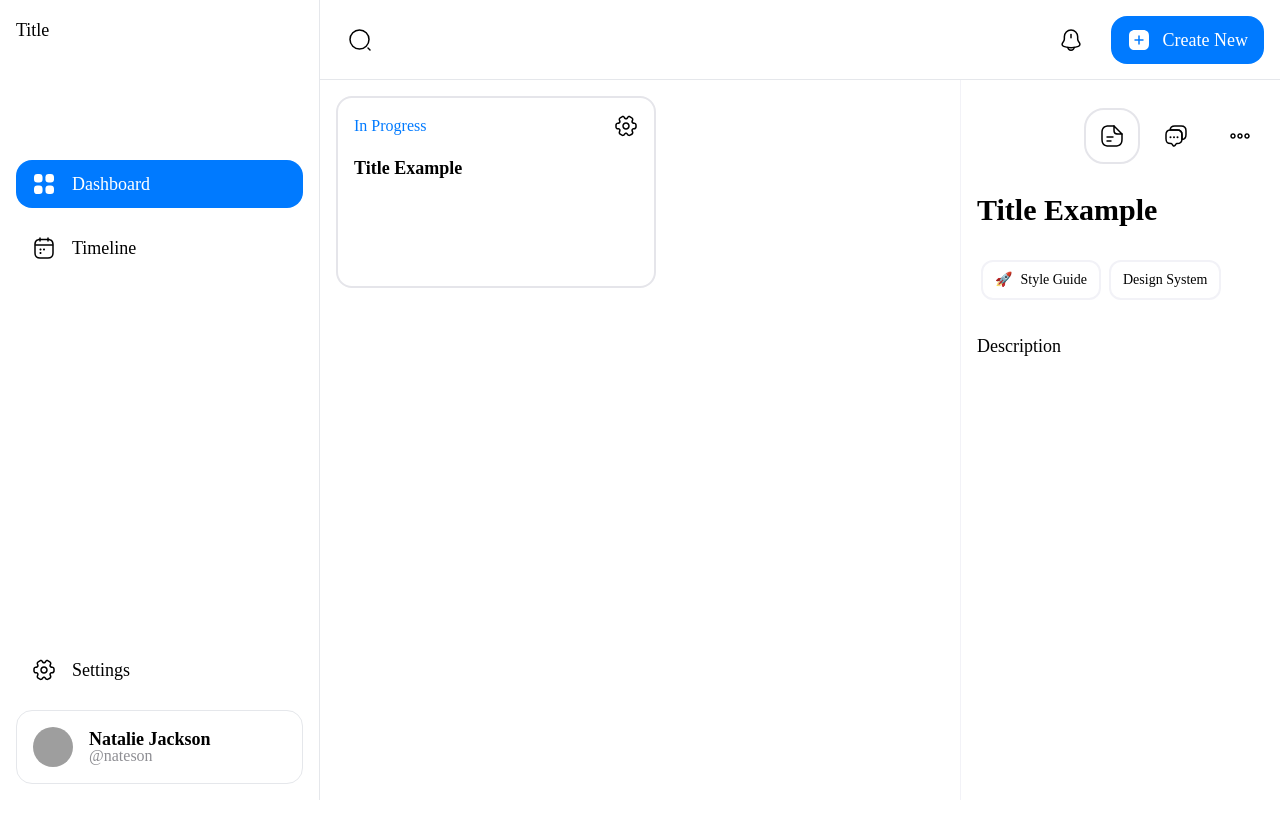
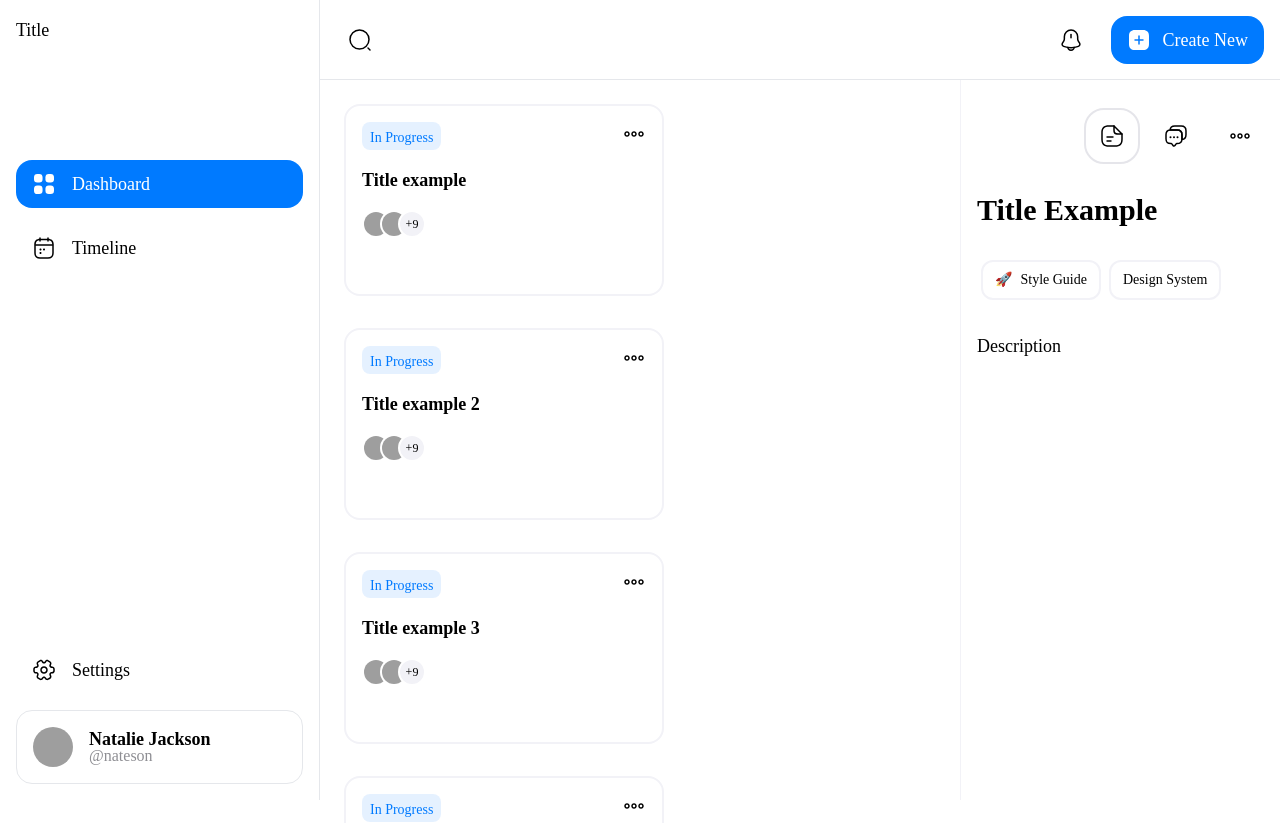
Before and after one commit to gochelias/tasklab, a Next.js app in the folder apps/web/: page / in a window 1280 px wide. Shown: the top 823 px of the page. Before the commit the page ends 800 px from the top, so only its background shows below. Built offline with nearby package versions, Linux system fonts and the light colour scheme; grey boxes are pictures that could not be loaded.

Commit message:
feat(web): the Task file has been renamed to TaskInfo and a component has been created for the tasks

```diff
--- a/apps/web/src/components/task/Panels.tsx
+++ b/apps/web/src/components/task/Panels.tsx
@@ -1,9 +1,9 @@
 import { Tab } from '@headlessui/react';
-import { Task } from './Task';
+import { TaskInfo } from './TaskInfo';
 
 export const Panels = () => {
 	const panels = [
-		{ key: 'task', component: <Task /> },
+		{ key: 'task', component: <TaskInfo /> },
 		{ key: 'comments', component: 'comments' },
 	];
 
--- a/apps/web/src/components/task/Task.tsx
+++ b/apps/web/src/components/task/TaskInfo.tsx
@@ -1,6 +1,6 @@
 import { Tag } from '@tasklab/ui';
 
-export const Task = () => (
+export const TaskInfo = () => (
 	<>
 		<h1 className="text-3xl font-semibold dark:text-[#f2f2f7] ">
 			Title Example
--- /dev/null
+++ b/apps/web/src/components/task/Tasks.tsx
@@ -0,0 +1,61 @@
+import { MoreIcon } from '@tasklab/ui';
+import Image from 'next/image';
+
+export const Tasks = () => {
+	const tasks = [
+		{ id: '1', title: 'Title example' },
+		{ id: '2', title: 'Title example 2' },
+		{ id: '3', title: 'Title example 3' },
+		{ id: '4', title: 'Title example 4' },
+		{ id: '5', title: 'Title example 4' },
+		{ id: '6', title: 'Title example 4' },
+	];
+
+	return (
+		<>
+			{tasks.map((task: any) => (
+				<div
+					key={task.id}
+					className="w-80 h-48 border-2 border-[#f2f2f7] dark:border-[#2C2C2E] rounded-2xl p-4 flex flex-col"
+				>
+					<div className="flex justify-between">
+						<div className="bg-[rgb(0,122,255,0.1)] rounded-lg px-2">
+							<span className="text-[#007AFF] opacity-100 dark:text-[#0A84FF] text-sm">
+								In Progress
+							</span>
+						</div>
+						<div>
+							<MoreIcon />
+						</div>
+					</div>
+					<span className="font-semibold py-4 dark:text-[#f2f2f7]">
+						{task.title}
+					</span>
+					<div className="flex -space-x-2.5 ">
+						<div className="w-7 h-7 rounded-full bg-white flex justify-center items-center relative">
+							<Image
+								className="w-6 h-6 rounded-full"
+								alt="avatar"
+								width={24}
+								height={24}
+								src="https://images.unsplash.com/photo-1597223557154-721c1cecc4b0?ixlib=rb-1.2.1&ixid=MnwxMjA3fDB8MHxzZWFyY2h8Mnx8aHVtYW4lMjBmYWNlfGVufDB8fDB8fA%3D%3D&w=1000&q=80"
+							/>
+						</div>
+						<div className="w-7 h-7 rounded-full bg-white flex justify-center items-center relative">
+							<Image
+								className="rounded-full w-6 h-6"
+								width={24}
+								height={24}
+								alt="avatar"
+								src="https://images.unsplash.com/photo-1597223557154-721c1cecc4b0?ixlib=rb-1.2.1&ixid=MnwxMjA3fDB8MHxzZWFyY2h8Mnx8aHVtYW4lMjBmYWNlfGVufDB8fDB8fA%3D%3D&w=1000&q=80"
+							/>
+						</div>
+						<div className="flex items-center justify-center w-7 h-7 text-xs font-medium text-black bg-[#f2f2f7] border-2 border-white rounded-full relative">
+							+9
+						</div>
+					</div>
+				</div>
+			))}
+		</>
+	);
+};
--- a/apps/web/src/pages/_app.tsx
+++ b/apps/web/src/pages/_app.tsx
@@ -9,7 +9,7 @@ export default function App({ Component, pageProps }: AppProps) {
 	useDarkMode();
 	return (
 		<div className="flex w-full h-screen text-lg">
-			<div className="w-80 ">
+			<div className="w-80 max-w-xs">
 				<Sidebar />
 			</div>
 			<div className="flex flex-auto relative">
--- a/apps/web/src/pages/index.tsx
+++ b/apps/web/src/pages/index.tsx
@@ -1,25 +1,13 @@
-import { SettingsIcon } from '@tasklab/ui';
 import { Fragment } from 'react';
 import { TaskPreview } from '../components/task/TaskPreview';
+import { Tasks } from '../components/task/Tasks';
 
 export default function Web() {
 	return (
 		<Fragment>
 			<div className="flex h-full w-full flex-auto">
-				<div className="flex-auto p-4">
-					<div className="w-80 h-48 border-2 border-[#E5E5EA] dark:border-[#3A3A3C] rounded-2xl p-4 flex flex-col hover:bg-[#f2f2f7]">
-						<div className="flex justify-between">
-							<div className=" text-[#007AFF] dark:text-[#0A84FF] text-base">
-								In Progress
-							</div>
-							<div>
-								<SettingsIcon />
-							</div>
-						</div>
-						<span className="font-semibold py-4 dark:text-[#f2f2f7]">
-							Title Example
-						</span>
-					</div>
+				<div className="flex w-min h-min flex-auto flex-wrap gap-8 p-6 ">
+					<Tasks />
 				</div>
 				<div className="task-preview-container">
 					<TaskPreview />
```
